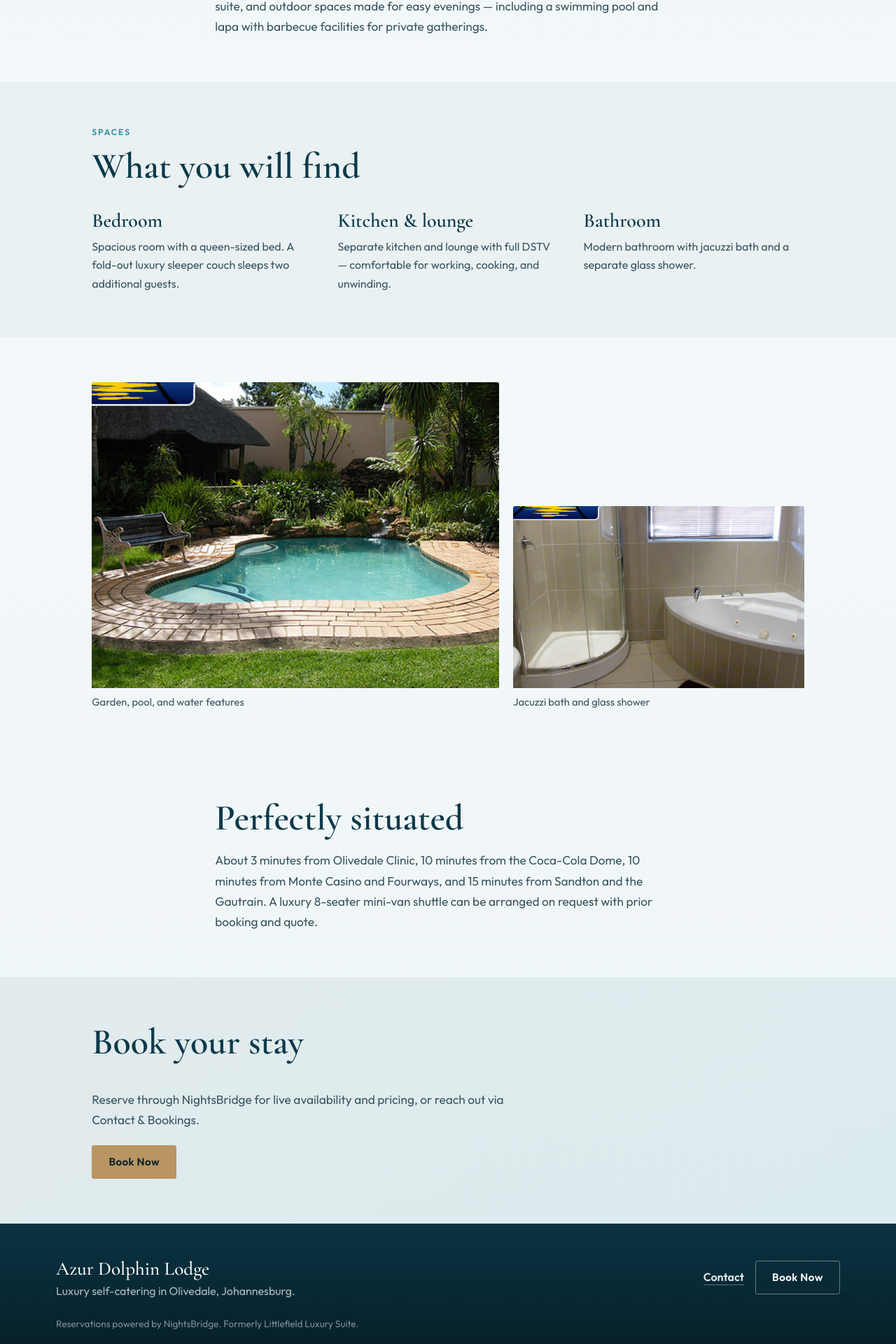
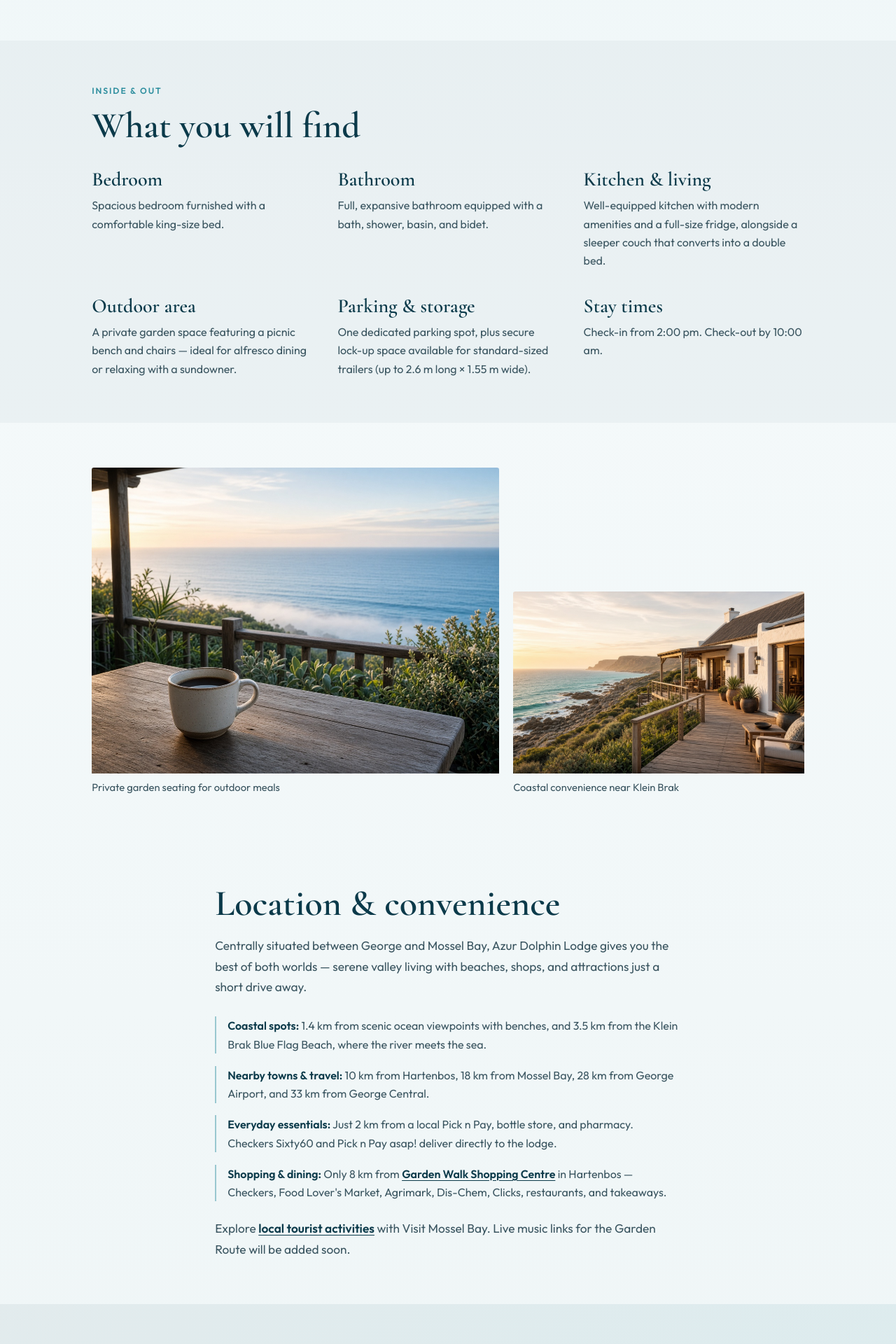
Before and after one commit to p3ngu1n-w3b/azure-dolphin-lodge, a React (Vite) app: page /lodge in a window 1280 px wide. Shown: the part 820-2740 px from the top of the page at 70% size. Built offline with nearby package versions, Linux system fonts and the light colour scheme.

Commit message:
Wording update

```diff
--- a/index.html
+++ b/index.html
@@ -6,7 +6,7 @@
     <meta name="viewport" content="width=device-width, initial-scale=1.0" />
     <meta
       name="description"
-      content="Azur Dolphin Lodge — luxury self-catering suite in Olivedale, Johannesburg. Book online via NightsBridge."
+      content="Azur Dolphin Lodge — tranquil valley living just minutes from the beach on the Garden Route near Klein Brak."
     />
     <link rel="preconnect" href="https://fonts.googleapis.com" />
     <link rel="preconnect" href="https://fonts.gstatic.com" crossorigin />
--- a/src/components/booking/BookingPendingNotice.tsx
+++ b/src/components/booking/BookingPendingNotice.tsx
@@ -5,9 +5,9 @@ export function BookingPendingNotice() {
       <h2 className="booking-pending__title">Booking coming soon</h2>
       <p className="booking-pending__body">
         We are connecting Azur Dolphin Lodge to NightsBridge so you can choose
-        real dates, guest numbers, and live rates. Until that goes live, send an
-        enquiry with the details on this page — we will personally help you
-        reserve your stay.
+        real dates, guest numbers, and live rates for this Garden Route stay.
+        Until that goes live, send an enquiry using the details on this page —
+        we will help you reserve your stay.
       </p>
     </div>
   );
--- a/src/components/layout/Footer.tsx
+++ b/src/components/layout/Footer.tsx
@@ -8,7 +8,7 @@ export function Footer() {
         <div className="site-footer__brand">
           <p className="site-footer__name">Azur Dolphin Lodge</p>
           <p className="site-footer__tagline">
-            Luxury self-catering in Olivedale, Johannesburg.
+            Tranquil valley living, just minutes from the beach.
           </p>
         </div>
         <div className="site-footer__actions">
@@ -19,7 +19,8 @@ export function Footer() {
         </div>
       </div>
       <p className="site-footer__note">
-        Reservations powered by NightsBridge. Formerly Littlefield Luxury Suite.
+        Klein Brak · Garden Route · Check-in 2:00 pm · Check-out 10:00 am ·
+        Reservations via NightsBridge when connected.
       </p>
     </footer>
   );
--- a/src/index.css
+++ b/src/index.css
@@ -820,6 +820,39 @@ figure {
   }
 }
 
+.detail-list {
+  list-style: none;
+  padding: 0;
+  margin: 1.75rem 0 0;
+  display: grid;
+  gap: 1.1rem;
+  max-width: 46rem;
+}
+
+.detail-list li {
+  color: var(--color-ink-soft);
+  line-height: 1.65;
+  padding-left: 1rem;
+  border-left: 2px solid rgba(47, 143, 159, 0.45);
+}
+
+.detail-list strong {
+  color: var(--color-sea);
+  font-weight: 600;
+}
+
+.detail-list a,
+.location-links a,
+.contact-local-links a {
+  color: var(--color-sea);
+  font-weight: 600;
+}
+
+.location-links,
+.contact-local-links {
+  margin-top: 1.5rem;
+}
+
 .lodge-gallery__grid {
   display: grid;
   gap: 1.25rem;
--- a/src/pages/ContactPage.tsx
+++ b/src/pages/ContactPage.tsx
@@ -26,7 +26,7 @@ export function ContactPage() {
       <header className="page-hero page-hero--short">
         <img
           className="page-hero__image"
-          src="/images/suite-lounge.jpg"
+          src="/images/hero-coast.jpg"
           alt=""
         />
         <div className="page-hero__veil" aria-hidden="true" />
@@ -36,8 +36,8 @@ export function ContactPage() {
             We would love to host you
           </h1>
           <p className="page-header__lead page-header__lead--on-dark">
-            Enquire about a stay, ask a question, or book online through
-            NightsBridge.
+            Azur Lodge — situated to give you the best of both worlds. Enquire
+            about a stay or book online once NightsBridge is connected.
           </p>
         </div>
       </header>
@@ -47,39 +47,54 @@ export function ContactPage() {
           <div>
             <h2 className="section__title">Enquiry</h2>
             <p className="section__lead">
-              Prefer to talk first? Reach us directly — the same warm hosts
-              guests have thanked for years on the previous Littlefield Suite
-              site.
+              Prefer to talk first? Reach out and we will help you plan dates
+              for your Garden Route stay.
             </p>
             <ul className="contact-list">
               <li>
-                <span className="contact-list__label">Email</span>
-                <a href="mailto:littlefieldsuite@gmail.com">
-                  littlefieldsuite@gmail.com
-                </a>
-              </li>
-              <li>
-                <span className="contact-list__label">Phone</span>
-                <a href="tel:+27117044978">+27 11 704 4978</a>
-              </li>
-              <li>
-                <span className="contact-list__label">Mobile</span>
+                <span className="contact-list__label">Location</span>
                 <span>
-                  <a href="tel:+27721162908">+27 72 116 2908</a>
-                  {" · "}
-                  <a href="tel:+27827802022">+27 82 780 2022</a>
+                  Klein Brak / Garden Route — centrally between George and
+                  Mossel Bay
                 </span>
               </li>
               <li>
-                <span className="contact-list__label">Location</span>
-                <span>Olivedale, Greater Johannesburg, Gauteng</span>
+                <span className="contact-list__label">Check-in</span>
+                <span>From 2:00 pm</span>
+              </li>
+              <li>
+                <span className="contact-list__label">Check-out</span>
+                <span>By 10:00 am</span>
+              </li>
+              <li>
+                <span className="contact-list__label">Email / phone</span>
+                <span>Client contact details to be supplied</span>
               </li>
             </ul>
+            <p className="section__lead contact-local-links">
+              Local guides:{" "}
+              <a
+                href="https://visitmosselbay.co.za/"
+                target="_blank"
+                rel="noopener noreferrer"
+              >
+                Visit Mossel Bay
+              </a>
+              {" · "}
+              <a
+                href="https://gardenwalk.co.za/"
+                target="_blank"
+                rel="noopener noreferrer"
+              >
+                Garden Walk
+              </a>
+            </p>
           </div>
           <div className="contact-aside">
             <p>
-              Online reservations are powered by NightsBridge. Use Book Now
-              anywhere on the site, or open the booking section below.
+              Online reservations will run through NightsBridge. Until that
+              connection is confirmed for Azur Dolphin Lodge, Book Now brings
+              you here to enquire.
             </p>
             <BookNowButton variant="secondary" />
           </div>
@@ -91,9 +106,9 @@ export function ContactPage() {
           <p className="section__eyebrow">Reservations</p>
           <h2 className="section__title">Book with NightsBridge</h2>
           <p className="section__lead">
-            Select dates and guests, view live availability and pricing, and
-            complete your reservation through the official NightsBridge booking
-            engine.
+            When enabled, this section opens the official NightsBridge booking
+            interface so you can choose dates, guest numbers, and complete your
+            reservation with live availability and pricing.
           </p>
 
           {live && bookingConfig.mode === "link" && href ? (
--- a/src/pages/HomePage.tsx
+++ b/src/pages/HomePage.tsx
@@ -1,6 +1,5 @@
 import { Link } from "react-router-dom";
 import { BookNowButton } from "../components/booking/BookNowButton";
-import { reviews } from "../data/reviews";
 
 export function HomePage() {
   return (
@@ -9,7 +8,7 @@ export function HomePage() {
         <div className="hero__media" aria-hidden="true">
           <img
             className="hero__image"
-            src="/images/suite-pool.jpg"
+            src="/images/hero-coast.jpg"
             alt=""
             fetchPriority="high"
           />
@@ -17,15 +16,17 @@ export function HomePage() {
         </div>
         <div className="hero__content">
           <p className="hero__brand">Azur Dolphin Lodge</p>
-          <h1 className="hero__headline">Luxury self-catering in Olivedale</h1>
+          <h1 className="hero__headline">
+            Tranquil valley living, just minutes from the beach
+          </h1>
           <p className="hero__support">
-            A private suite with garden, pool, and warm hospitality — minutes
-            from Fourways, Sandton, and the Gautrain.
+            A private Garden Route retreat with quiet comfort, privacy, and easy
+            access to the Klein Brak coast.
           </p>
           <div className="hero__actions">
             <BookNowButton variant="primary" />
             <Link to="/lodge" className="btn btn--ghost">
-              Explore the suite
+              Explore the lodge
             </Link>
           </div>
         </div>
@@ -34,24 +35,26 @@ export function HomePage() {
       <section className="section atmosphere">
         <div className="section__inner atmosphere__grid">
           <div className="atmosphere__copy">
-            <p className="section__eyebrow">The suite</p>
+            <p className="section__eyebrow">The lodge</p>
             <h2 className="section__title">
-              Quiet comfort in a boomed, secure neighbourhood
+              Unwind in the heart of Klein Brak
             </h2>
             <p className="section__lead">
-              Nestled in a palm garden with water features, Azur Dolphin Lodge
-              offers a modern non-smoking suite for up to four guests — separate
-              entrance, safe parking, and the ease of full self-catering with
-              Free Wi‑Fi and DSTV.
+              Azur Dolphin Lodge is a private, non-smoking self-catering retreat
+              nestled in a peaceful pocket along the Garden Route. Offering
+              partial valley views, the lodge is thoughtfully designed for
+              guests seeking quiet comfort and privacy. Wake up to birdsong and
+              green hills rather than busy beachfront crowds, while still
+              enjoying effortless access to the coast.
             </p>
             <Link to="/lodge" className="text-link atmosphere__link">
-              Discover the lodge
+              Discover the space
             </Link>
           </div>
           <figure className="atmosphere__media">
             <img
-              src="/images/suite-lounge.jpg"
-              alt="Separate kitchen and lounge with DSTV"
+              src="/images/deck-morning.jpg"
+              alt="Quiet outdoor space for relaxing with a drink"
               loading="lazy"
             />
           </figure>
@@ -60,27 +63,30 @@ export function HomePage() {
 
       <section className="section stay-promise">
         <div className="section__inner stay-promise__inner">
-          <p className="section__eyebrow">Your stay</p>
-          <h2 className="section__title">Everything you need, thoughtfully kept</h2>
+          <p className="section__eyebrow">The best of both worlds</p>
+          <h2 className="section__title">
+            Serene valley living with the coast nearby
+          </h2>
           <ul className="stay-list">
             <li>
-              <strong>Garden &amp; pool</strong>
+              <strong>Valley calm</strong>
               <span>
-                Palmed garden, swimming pool, and a separate lapa for barbecues.
+                Partial valley views, birdsong, and a sheltered setting away
+                from beachfront bustle.
               </span>
             </li>
             <li>
-              <strong>Suite for four</strong>
+              <strong>Minutes from the shore</strong>
               <span>
-                Queen bedroom plus a luxury sleeper couch — kitchen, lounge, and
-                jacuzzi bathroom.
+                1.4 km from ocean viewpoints with benches, and 3.5 km from Klein
+                Brak Blue Flag Beach.
               </span>
             </li>
             <li>
-              <strong>Well connected</strong>
+              <strong>Centrally placed</strong>
               <span>
-                Near Olivedale Clinic, Monte Casino, Fourways, Sandton, and the
-                Gautrain.
+                Between George and Mossel Bay — close to Hartenbos, shops, and
+                the airport.
               </span>
             </li>
           </ul>
@@ -91,58 +97,33 @@ export function HomePage() {
         <div className="section__inner suite-feature__grid">
           <figure className="suite-feature__media">
             <img
-              src="/images/suite-bedroom.jpg"
-              alt="Spacious bedroom with queen-sized bed"
+              src="/images/suite-light.jpg"
+              alt="Comfortable lodge bedroom with king-size bed"
               loading="lazy"
             />
           </figure>
           <div className="suite-feature__copy">
-            <p className="section__eyebrow">Inside</p>
-            <h2 className="section__title">A complete private flatlet</h2>
+            <p className="section__eyebrow">The space</p>
+            <h2 className="section__title">A full private lodge</h2>
             <p className="section__lead">
-              Marble and wooden floors, a modern bathroom with jacuzzi bath and
-              glass shower, washing machine in suite, and outdoor smoking only.
-              Hospitality that guests describe as home from home.
+              Separate entrance, king-size bedroom, expansive bathroom, modern
+              kitchen with sleeper couch, dedicated parking, and a private
+              garden with picnic seating for outdoor meals or a sundowner.
             </p>
             <BookNowButton variant="secondary" />
           </div>
         </div>
       </section>
 
-      <section className="section reviews" aria-labelledby="reviews-heading">
-        <div className="section__inner">
-          <p className="section__eyebrow">Guest words</p>
-          <h2 id="reviews-heading" className="section__title">
-            What stays feel like
-          </h2>
-          <p className="section__lead">
-            Kind words from guests who stayed with us — carried forward from
-            years of hosting as Littlefield Luxury Suite.
-          </p>
-
-          <ul className="reviews__list">
-            {reviews.map((review) => (
-              <li key={`${review.name}-${review.place}`} className="review">
-                <blockquote className="review__quote">
-                  <p>“{review.quote}”</p>
-                </blockquote>
-                <p className="review__meta">
-                  <span className="review__name">{review.name}</span>
-                  <span className="review__place">{review.place}</span>
-                </p>
-              </li>
-            ))}
-          </ul>
-        </div>
-      </section>
-
       <section className="section booking-strip">
         <div className="section__inner booking-strip__inner">
           <div>
-            <h2 className="section__title">Begin your stay</h2>
+            <h2 className="section__title">
+              Azur Lodge — the best of both worlds
+            </h2>
             <p className="section__lead">
-              Check live availability and reserve through NightsBridge — or
-              contact us directly if you prefer to enquire first.
+              Check in from 2:00 pm · Check out by 10:00 am. Book online through
+              NightsBridge when connected, or enquire via Contact.
             </p>
           </div>
           <BookNowButton variant="primary" />
--- a/src/pages/LodgePage.tsx
+++ b/src/pages/LodgePage.tsx
@@ -6,7 +6,7 @@ export function LodgePage() {
       <header className="page-hero">
         <img
           className="page-hero__image"
-          src="/images/suite-bedroom.jpg"
+          src="/images/suite-light.jpg"
           alt=""
           fetchPriority="high"
         />
@@ -17,49 +17,66 @@ export function LodgePage() {
             Azur Dolphin Lodge
           </h1>
           <p className="page-header__lead page-header__lead--on-dark">
-            Modern luxury self-catering in Olivedale, Greater Johannesburg —
-            one private suite sleeping up to four guests.
+            Tranquil valley living just minutes from the beach — a private
+            Garden Route base for quiet comfort and privacy.
           </p>
         </div>
       </header>
 
       <section className="section lodge-overview">
         <div className="section__inner lodge-overview__inner">
-          <h2 className="section__title">A place to settle in</h2>
+          <h2 className="section__title">The space</h2>
           <p className="section__lead section__lead--wide">
-            Separate entrance, secure high-wall parking in a boomed-off area,
-            and a suite designed for independent stays. Enjoy Free Wi‑Fi, full
-            DSTV, a washing machine in the suite, and outdoor spaces made for
-            easy evenings — including a swimming pool and lapa with barbecue
-            facilities for private gatherings.
+            Azur Dolphin Lodge features its own private entrance and includes
+            everything you need for a relaxing self-catering stay along the
+            Garden Route.
           </p>
         </div>
       </section>
 
       <section className="section lodge-moments">
         <div className="section__inner">
-          <p className="section__eyebrow">Spaces</p>
+          <p className="section__eyebrow">Inside &amp; out</p>
           <h2 className="section__title">What you will find</h2>
           <div className="moments">
             <article className="moment">
               <h3>Bedroom</h3>
               <p>
-                Spacious room with a queen-sized bed. A fold-out luxury sleeper
-                couch sleeps two additional guests.
-              </p>
-            </article>
-            <article className="moment">
-              <h3>Kitchen &amp; lounge</h3>
-              <p>
-                Separate kitchen and lounge with full DSTV — comfortable for
-                working, cooking, and unwinding.
+                Spacious bedroom furnished with a comfortable king-size bed.
               </p>
             </article>
             <article className="moment">
               <h3>Bathroom</h3>
               <p>
-                Modern bathroom with jacuzzi bath and a separate glass shower.
+                Full, expansive bathroom equipped with a bath, shower, basin,
+                and bidet.
               </p>
+            </article>
+            <article className="moment">
+              <h3>Kitchen &amp; living</h3>
+              <p>
+                Well-equipped kitchen with modern amenities and a full-size
+                fridge, alongside a sleeper couch that converts into a double
+                bed.
+              </p>
+            </article>
+            <article className="moment">
+              <h3>Outdoor area</h3>
+              <p>
+                A private garden space featuring a picnic bench and chairs —
+                ideal for alfresco dining or relaxing with a sundowner.
+              </p>
+            </article>
+            <article className="moment">
+              <h3>Parking &amp; storage</h3>
+              <p>
+                One dedicated parking spot, plus secure lock-up space available
+                for standard-sized trailers (up to 2.6 m long × 1.55 m wide).
+              </p>
+            </article>
+            <article className="moment">
+              <h3>Stay times</h3>
+              <p>Check-in from 2:00 pm. Check-out by 10:00 am.</p>
             </article>
           </div>
         </div>
@@ -69,31 +86,71 @@ export function LodgePage() {
         <div className="section__inner lodge-gallery__grid">
           <figure className="lodge-gallery__wide">
             <img
-              src="/images/suite-pool.jpg"
-              alt="Palmed garden with swimming pool and water features"
+              src="/images/deck-morning.jpg"
+              alt="Private outdoor seating for meals and sundowners"
               loading="lazy"
             />
-            <figcaption>Garden, pool, and water features</figcaption>
+            <figcaption>Private garden seating for outdoor meals</figcaption>
           </figure>
           <figure>
             <img
-              src="/images/suite-bathroom.jpg"
-              alt="Modern bathroom with jacuzzi bath"
+              src="/images/hero-coast.jpg"
+              alt="Garden Route coast near Klein Brak"
               loading="lazy"
             />
-            <figcaption>Jacuzzi bath and glass shower</figcaption>
+            <figcaption>Coastal convenience near Klein Brak</figcaption>
           </figure>
         </div>
       </section>
 
       <section className="section lodge-overview">
         <div className="section__inner lodge-overview__inner">
-          <h2 className="section__title">Perfectly situated</h2>
+          <h2 className="section__title">Location &amp; convenience</h2>
           <p className="section__lead section__lead--wide">
-            About 3 minutes from Olivedale Clinic, 10 minutes from the Coca-Cola
-            Dome, 10 minutes from Monte Casino and Fourways, and 15 minutes from
-            Sandton and the Gautrain. A luxury 8-seater mini-van shuttle can be
-            arranged on request with prior booking and quote.
+            Centrally situated between George and Mossel Bay, Azur Dolphin Lodge
+            gives you the best of both worlds — serene valley living with
+            beaches, shops, and attractions just a short drive away.
+          </p>
+          <ul className="detail-list">
+            <li>
+              <strong>Coastal spots:</strong> 1.4 km from scenic ocean
+              viewpoints with benches, and 3.5 km from the Klein Brak Blue Flag
+              Beach, where the river meets the sea.
+            </li>
+            <li>
+              <strong>Nearby towns &amp; travel:</strong> 10 km from Hartenbos,
+              18 km from Mossel Bay, 28 km from George Airport, and 33 km from
+              George Central.
+            </li>
+            <li>
+              <strong>Everyday essentials:</strong> Just 2 km from a local Pick
+              n Pay, bottle store, and pharmacy. Checkers Sixty60 and Pick n Pay
+              asap! deliver directly to the lodge.
+            </li>
+            <li>
+              <strong>Shopping &amp; dining:</strong> Only 8 km from{" "}
+              <a
+                href="https://gardenwalk.co.za/"
+                target="_blank"
+                rel="noopener noreferrer"
+              >
+                Garden Walk Shopping Centre
+              </a>{" "}
+              in Hartenbos — Checkers, Food Lover&apos;s Market, Agrimark,
+              Dis-Chem, Clicks, restaurants, and takeaways.
+            </li>
+          </ul>
+          <p className="section__lead section__lead--wide location-links">
+            Explore{" "}
+            <a
+              href="https://visitmosselbay.co.za/"
+              target="_blank"
+              rel="noopener noreferrer"
+            >
+              local tourist activities
+            </a>{" "}
+            with Visit Mossel Bay. Live music links for the Garden Route will be
+            added soon.
           </p>
         </div>
       </section>
@@ -102,8 +159,8 @@ export function LodgePage() {
         <div className="section__inner lodge-cta__inner">
           <h2 className="section__title">Book your stay</h2>
           <p className="section__lead">
-            Reserve through NightsBridge for live availability and pricing, or
-            reach out via Contact &amp; Bookings.
+            Whether you want Garden Route adventures or simply to unwind in
+            nature, Azur Dolphin Lodge is the ideal coastal base.
           </p>
           <BookNowButton variant="primary" />
         </div>
```
Also changed, not shown: src/config/booking.ts (+6 -7 lines), src/data/reviews.ts (+6 -37 lines), 1 other file (tests, documents, lock files or other folders).
